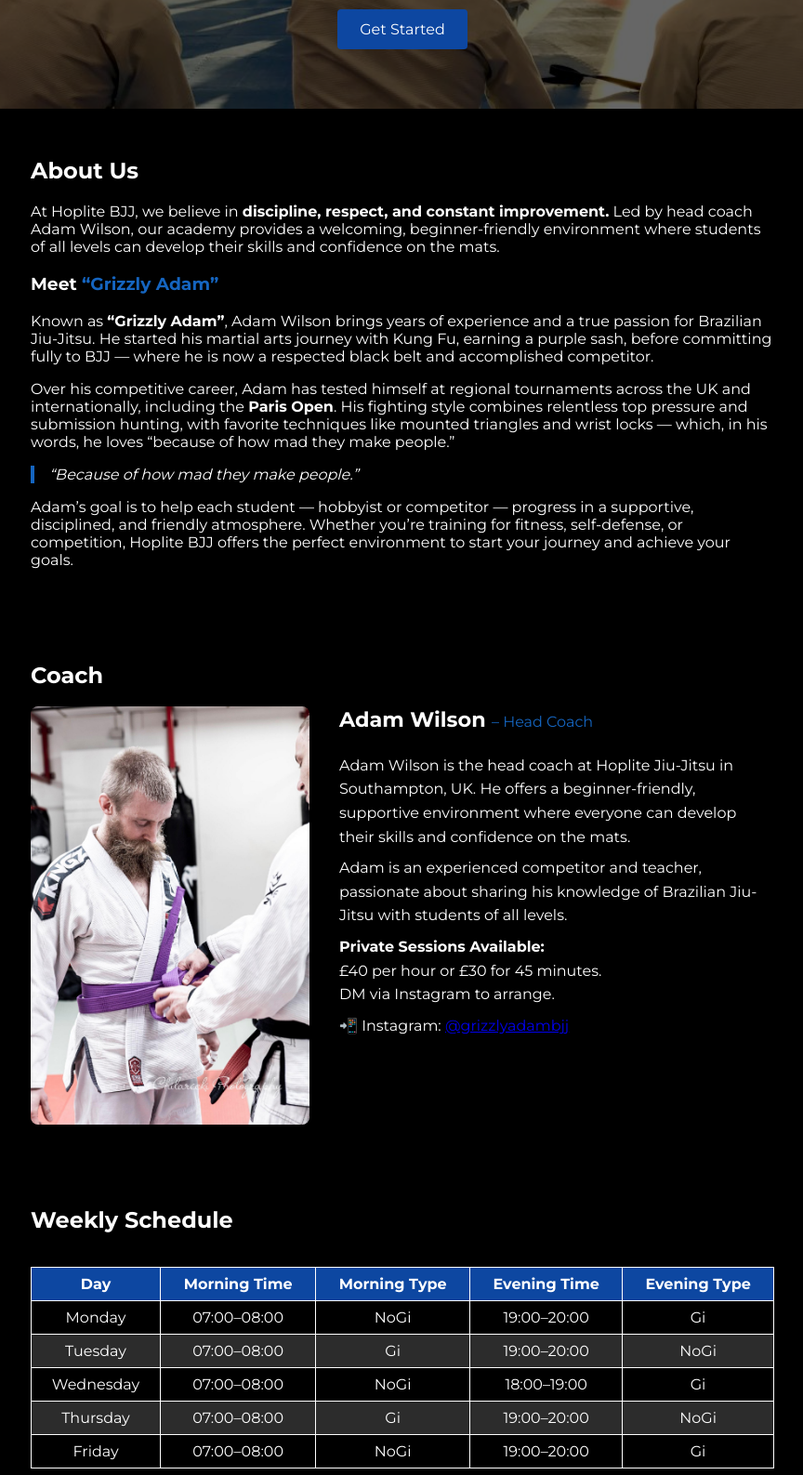
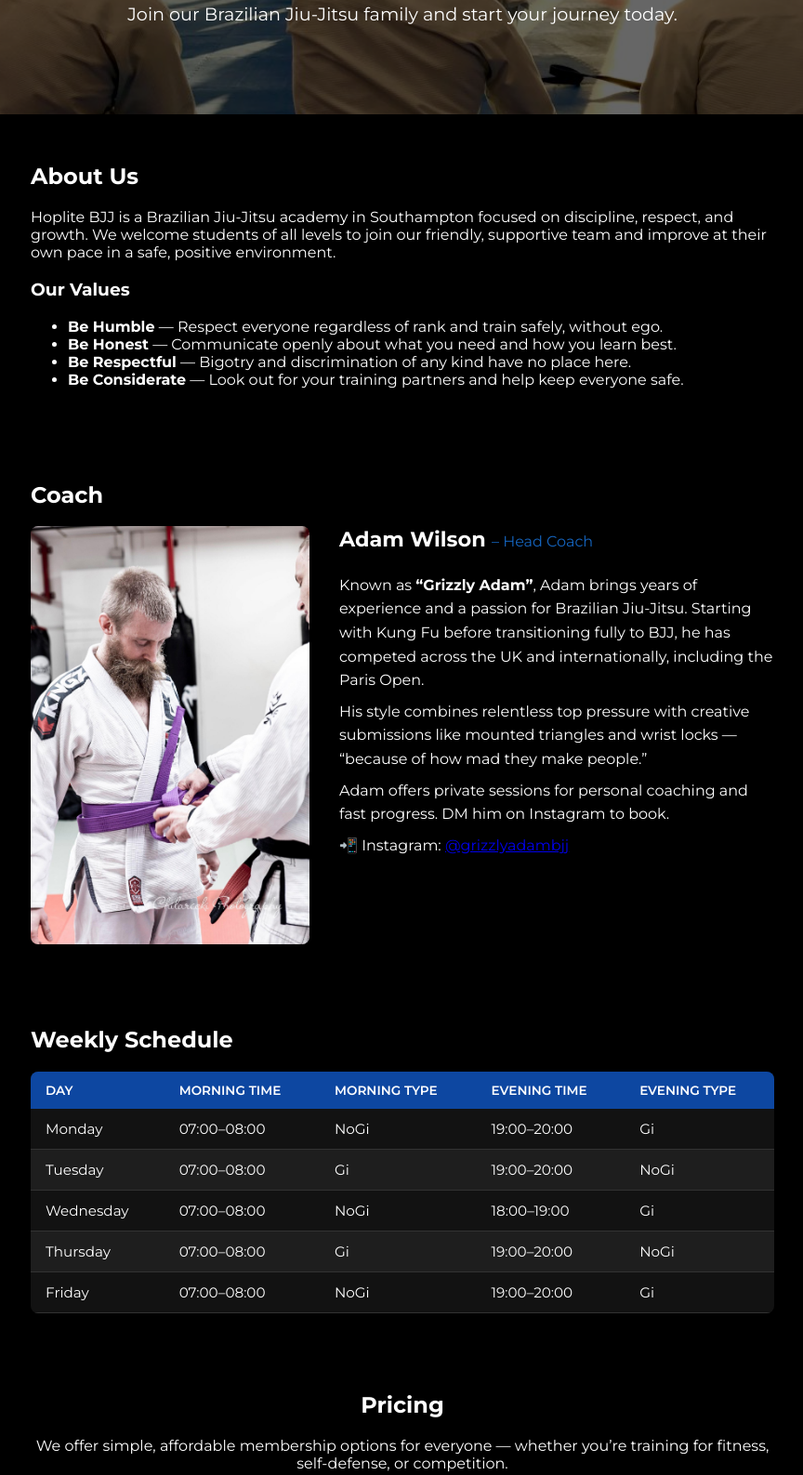
Before and after one commit to JosephScothmer-Clay/hoplite-bjj, a plain HTML site: page index.html in a window 1280 px wide. Shown: the part 293-1880 px from the top of the page at 93% size, without its empty margins (207-1071 px from the left). Drawn offline with Linux system fonts and the light colour scheme.

Commit message:
ADD: improved table, changed about section and coaches section

```diff
--- a/assets/css/styles.css
+++ b/assets/css/styles.css
@@ -119,52 +119,51 @@ section .container {
     margin: 0 auto;
 }
 
-table {
-    width: 100%;
-    border-collapse: collapse;
-    margin-top: 1rem;
-}
-
-table th,
-table td {
-    border: 1px solid var(--text);
-    padding: 0.75rem;
-    text-align: center;
-}
-
-table th {
-    background-color: var(--primary);
-}
-
-table tr:nth-child(even) {
-    background-color: var(--alt-row);
-}
-
 .table-wrapper {
     width: 100%;
     overflow-x: auto;
 }
 
 .table-wrapper table {
-    min-width: 600px; /* ensures table stays legible even on narrow screens */
     width: 100%;
+    min-width: 600px;
     border-collapse: collapse;
+    border-radius: 8px;
+    overflow: hidden;
+    font-size: 0.95rem;
 }
 
 .table-wrapper th,
 .table-wrapper td {
-    border: 1px solid var(--text);
-    padding: 0.5rem;
-    text-align: center;
+    padding: 0.75rem 1rem;
+    text-align: left;
 }
 
 .table-wrapper th {
     background-color: var(--primary);
+    color: var(--text);
+    font-weight: 600;
+    text-transform: uppercase;
+    font-size: 0.85rem;
+}
+
+.table-wrapper tr {
+    background-color: #121212;
+    transition: background-color 0.2s ease-in-out;
 }
 
 .table-wrapper tr:nth-child(even) {
-    background-color: var(--alt-row);
+    background-color: #1e1e1e;
 }
+
+.table-wrapper tr:hover {
+    background-color: #2a2a2a;
+}
+
+.table-wrapper td {
+    border-bottom: 1px solid #333;
+}
+
 
 footer {
     background-color: var(--primary);
--- a/index.html
+++ b/index.html
@@ -28,50 +28,27 @@
 
     <section id="home" class="hero">
         <div class="container">
-            <h2>Train like a warrior</h2>
+            <h2>Step Onto the Mats. Improve Every Day.</h2>
             <p>Join our Brazilian Jiu-Jitsu family and start your journey today.</p>
-            <a href="#contact" class="btn">Get Started</a>
         </div>
     </section>
 
     <section id="about">
         <div class="container">
             <h2>About Us</h2>
-
             <p>
-                At Hoplite BJJ, we believe in <strong>discipline, respect, and constant improvement.</strong>
-                Led by head coach Adam Wilson, our academy provides a welcoming, beginner-friendly environment
-                where students of all levels can develop their skills and confidence on the mats.
+                Hoplite BJJ is a Brazilian Jiu-Jitsu academy in Southampton focused on discipline, respect, and growth. We welcome students of all levels to join our friendly, supportive team and improve at their own pace in a safe, positive environment.
             </p>
 
-            <h3>Meet <span style="color: var(--primary-light)">“Grizzly Adam”</span></h3>
-
-            <p>
-                Known as <strong>“Grizzly Adam”</strong>, Adam Wilson brings years of experience and a true passion
-                for Brazilian Jiu-Jitsu. He started his martial arts journey with Kung Fu, earning a purple sash,
-                before committing fully to BJJ — where he is now a respected black belt and accomplished competitor.
-            </p>
-
-            <p>
-                Over his competitive career, Adam has tested himself at regional tournaments across the UK
-                and internationally, including the <strong>Paris Open</strong>. His fighting style combines
-                relentless top pressure and submission hunting, with favorite techniques like mounted triangles
-                and wrist locks — which, in his words, he loves “because of how mad they make people.”
-            </p>
-
-            <blockquote style="border-left: 4px solid var(--primary-light); margin: 1rem 0; padding-left: 1rem; font-style: italic;">
-                “Because of how mad they make people.”
-            </blockquote>
-
-            <p>
-                Adam’s goal is to help each student — hobbyist or competitor — progress in a supportive, disciplined,
-                and friendly atmosphere. Whether you’re training for fitness, self-defense, or competition,
-                Hoplite BJJ offers the perfect environment to start your journey and achieve your goals.
-            </p>
+            <h3>Our Values</h3>
+            <ul class="values-list">
+                <li><strong>Be Humble</strong> — Respect everyone regardless of rank and train safely, without ego.</li>
+                <li><strong>Be Honest</strong> — Communicate openly about what you need and how you learn best.</li>
+                <li><strong>Be Respectful</strong> — Bigotry and discrimination of any kind have no place here.</li>
+                <li><strong>Be Considerate</strong> — Look out for your training partners and help keep everyone safe.</li>
+            </ul>
         </div>
     </section>
-
-
 
     <section id="coaches">
         <div class="container">
@@ -83,18 +60,13 @@
                 <div class="coach-info">
                     <h3>Adam Wilson <span>– Head Coach</span></h3>
                     <p>
-                        Adam Wilson is the head coach at Hoplite Jiu-Jitsu in Southampton, UK.
-                        He offers a beginner-friendly, supportive environment where everyone
-                        can develop their skills and confidence on the mats.
+                        Known as <strong>“Grizzly Adam”</strong>, Adam brings years of experience and a passion for Brazilian Jiu-Jitsu. Starting with Kung Fu before transitioning fully to BJJ, he has competed across the UK and internationally, including the Paris Open.
                     </p>
                     <p>
-                        Adam is an experienced competitor and teacher, passionate about sharing
-                        his knowledge of Brazilian Jiu-Jitsu with students of all levels.
+                        His style combines relentless top pressure with creative submissions like mounted triangles and wrist locks — “because of how mad they make people.”
                     </p>
                     <p>
-                        <strong>Private Sessions Available:</strong><br>
-                        £40 per hour or £30 for 45 minutes.<br>
-                        DM via Instagram to arrange.
+                        Adam offers private sessions for personal coaching and fast progress. DM him on Instagram to book.
                     </p>
                     <p>
                         📲 Instagram: <a href="https://instagram.com/grizzlyadambjj" target="_blank">@grizzlyadambjj</a>
```
